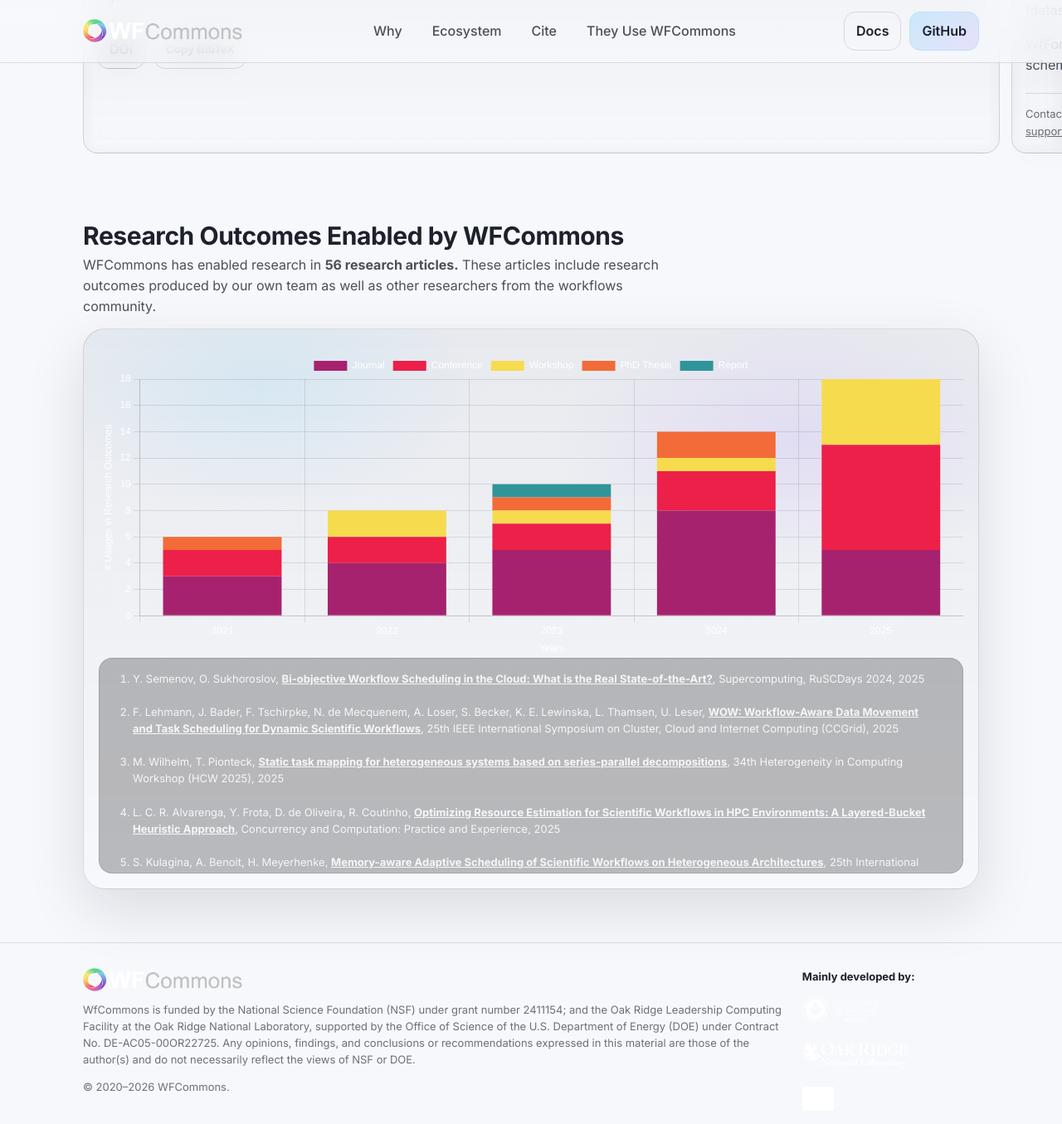
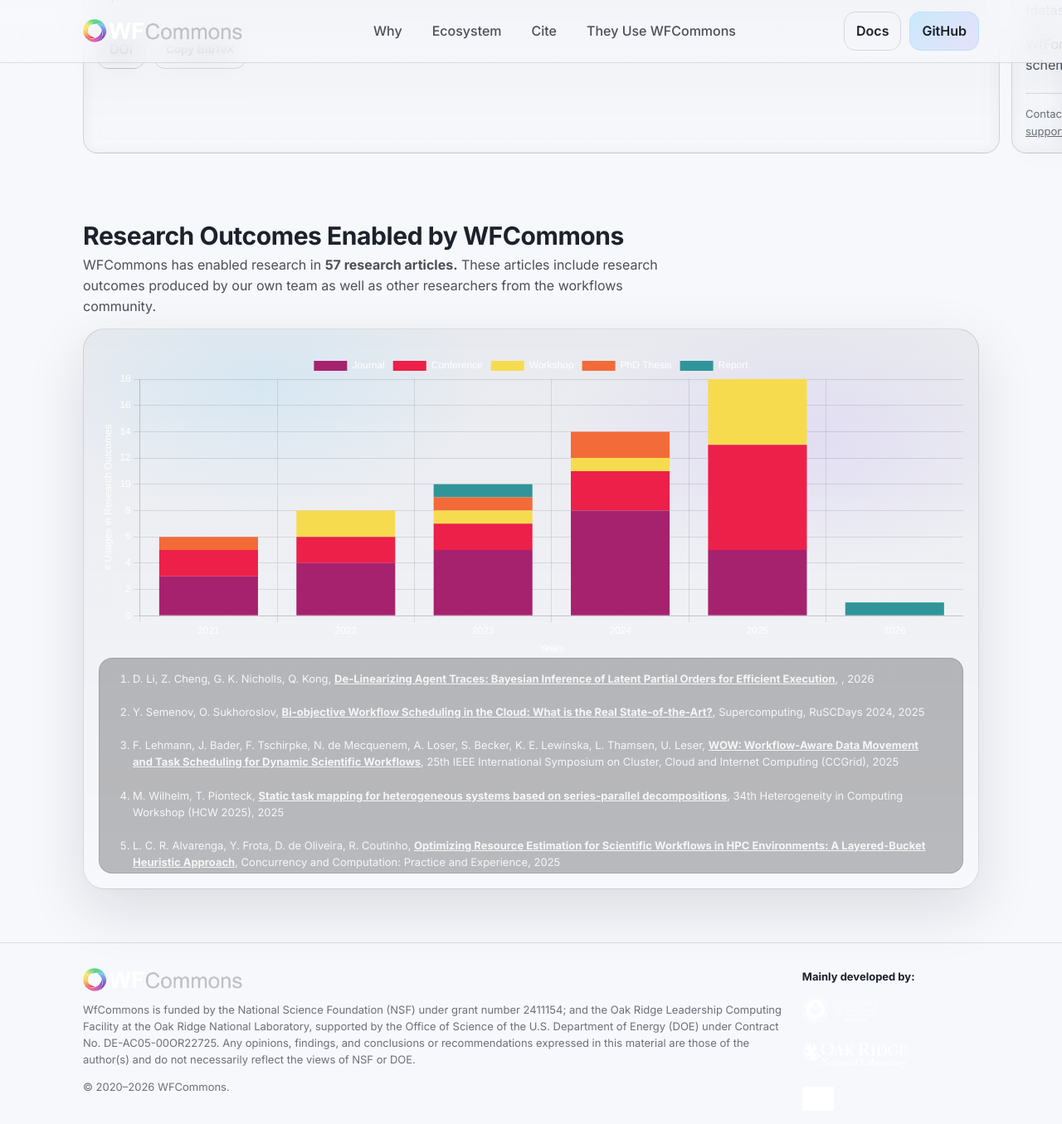
Before and after one commit to wfcommons/wfcommons.github.io, a Jekyll site: the page built from index.html, in a window 1280 px wide and 1400 px high, scrolled down 2088 px. Shown: the top 1355 px of the window at 83% size. Built offline with Jekyll 4.4.1, drawn with Linux system fonts in a browser that asks for light colours; grey boxes are pictures that could not be loaded.

Commit message:
Update usages.yml

```diff
--- a/_data/usages.yml
+++ b/_data/usages.yml
@@ -1,3 +1,10 @@
+- title: "De-Linearizing Agent Traces: Bayesian Inference of Latent Partial Orders for Efficient Execution"
+  authors: D. Li, Z. Cheng, G. K. Nicholls, Q. Kong
+  type: Report
+  book:
+  year: 2026
+  link: https://arxiv.org/abs/2602.02806
+
 - title: "DPA-TA2C: Dynamic Priority-Aware Workflow Scheduling Method with Transformer and A2C in Cloud Data Center"
   authors: F. Jian, G. Shen, X. Lv, C. Guo, Y. Cui
   type: Conference
```
